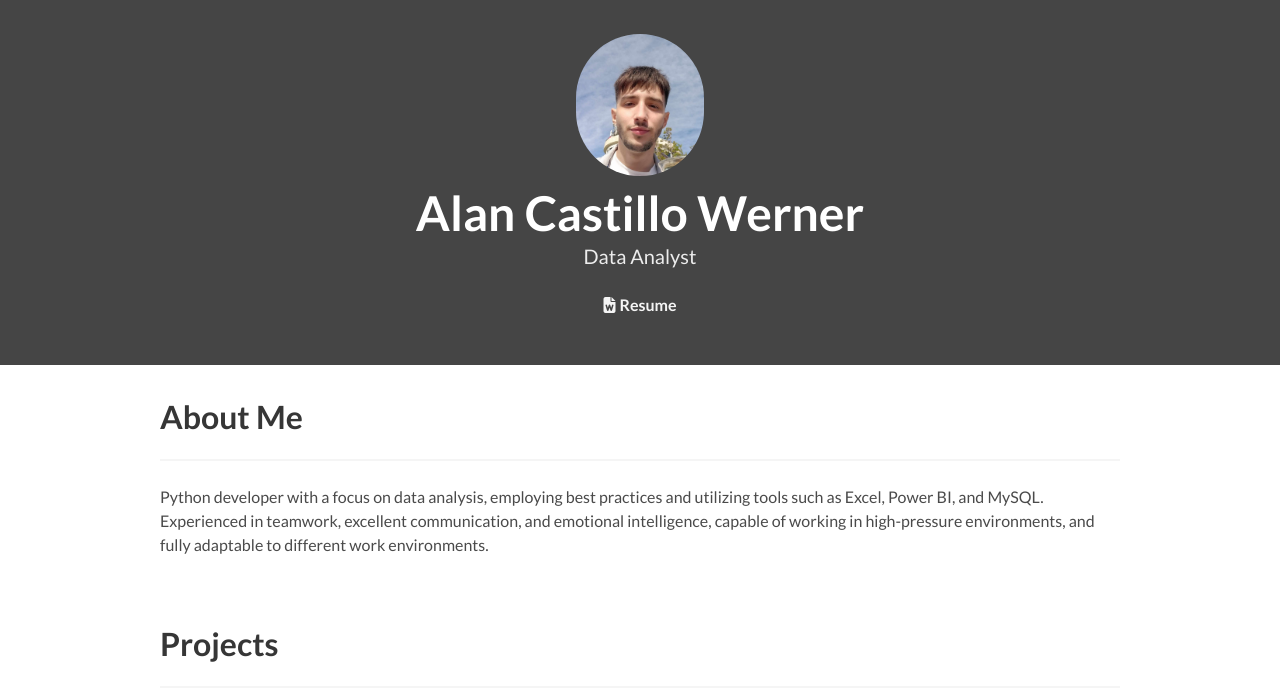
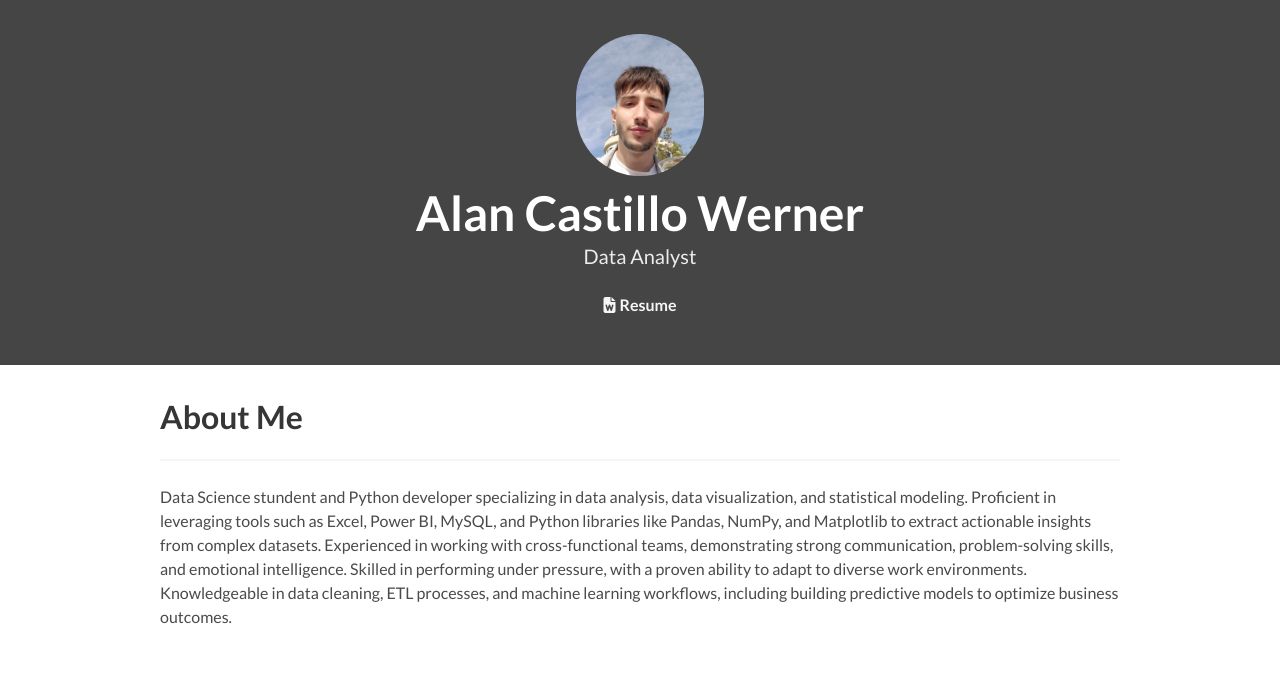
Before and after one commit to alancastillowerner/projects, a plain HTML site: page index.html in a window 1280 px wide. Shown: the part 78-773 px from the top of the page. Drawn offline with Linux system fonts and the light colour scheme.

Commit message:
Update index.html

```diff
--- a/index.html
+++ b/index.html
@@ -72,7 +72,7 @@
     <div class="container">
       <h1 class="title">About Me</h1>
       <hr />
-      <p>Python developer with a focus on data analysis, employing best practices and utilizing tools such as Excel, Power BI, and MySQL. Experienced in teamwork, excellent communication, and emotional intelligence, capable of working in high-pressure environments, and fully adaptable to different work environments.</p>
+      <p>Data Science stundent and Python developer specializing in data analysis, data visualization, and statistical modeling. Proficient in leveraging tools such as Excel, Power BI, MySQL, and Python libraries like Pandas, NumPy, and Matplotlib to extract actionable insights from complex datasets. Experienced in working with cross-functional teams, demonstrating strong communication, problem-solving skills, and emotional intelligence. Skilled in performing under pressure, with a proven ability to adapt to diverse work environments. Knowledgeable in data cleaning, ETL processes, and machine learning workflows, including building predictive models to optimize business outcomes.</p>
     </div>
   </section>
 
```
